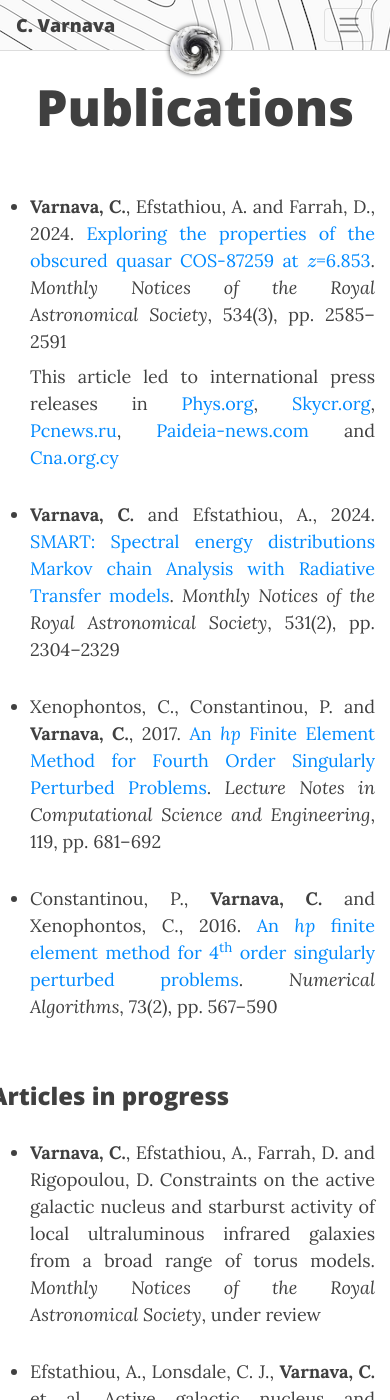
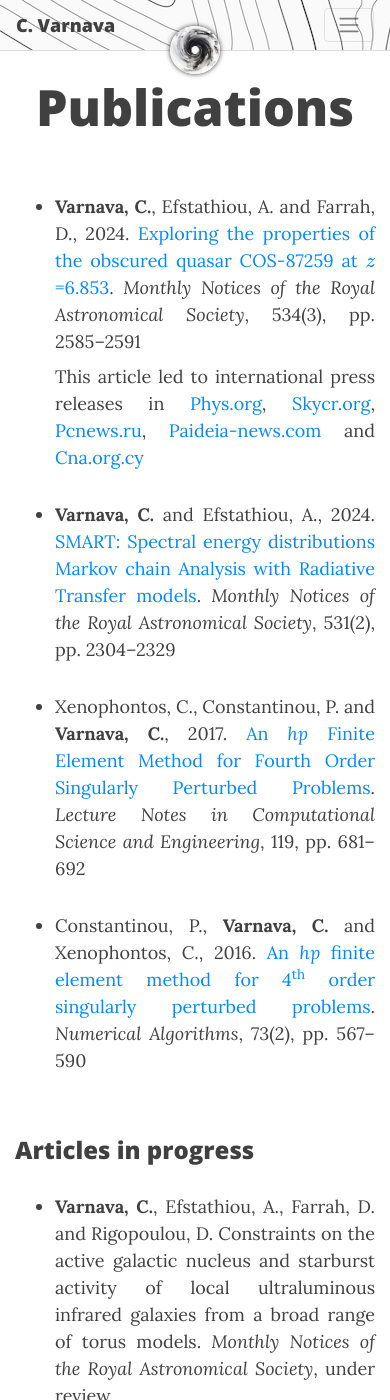
Before and after one commit to ch-var/ch-var.github.io, a Jekyll site: the page built from publications.html, in a window 390 px wide and 1400 px high. Built offline with Jekyll 4.4.1, drawn with Linux system fonts in a browser that asks for light colours; formulas are drawn with MathJax 3.

Commit message:
Update publications.html

```diff
--- a/publications.html
+++ b/publications.html
@@ -15,7 +15,7 @@ mathjax: true
   /* Keep default margins on mobile screens */
   @media (max-width: 767px) {
     p {
-      margin-left: -25px;  /* Default left margin for paragraphs */
+      margin-left: 0px;  /* Default left margin for paragraphs */
       margin-right: 0; /* Default right margin for paragraphs */
     }
   }
@@ -51,7 +51,7 @@ mathjax: true
 
   @media (max-width: 767px) {
     .responsive-margin {
-      margin-left: -25px;
+      margin-left: 0px;
       margin-right: 0px;
     }
   }
```
